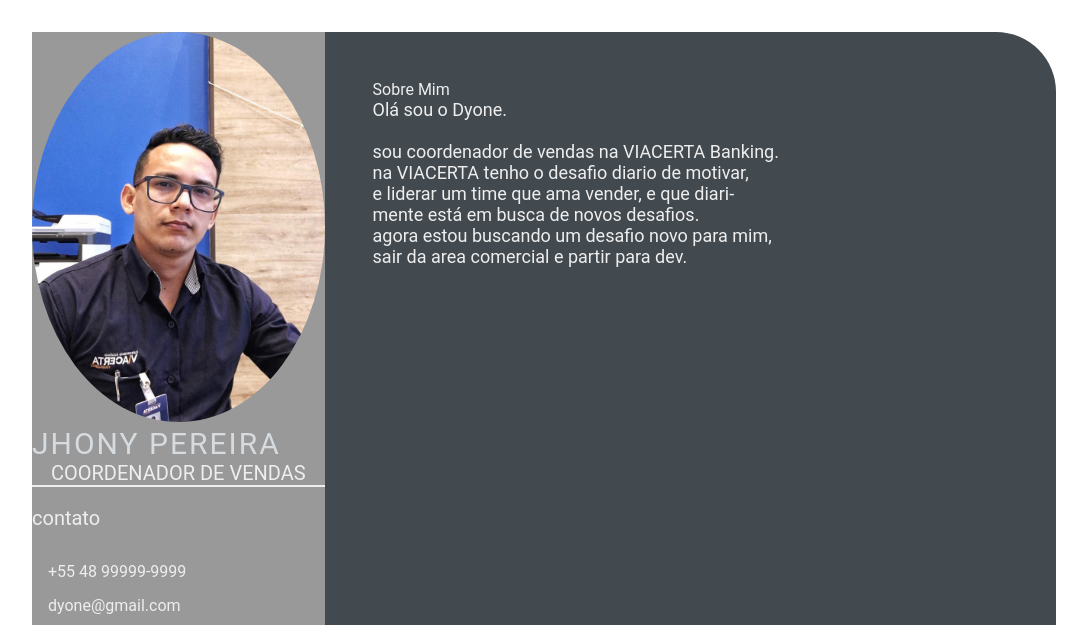
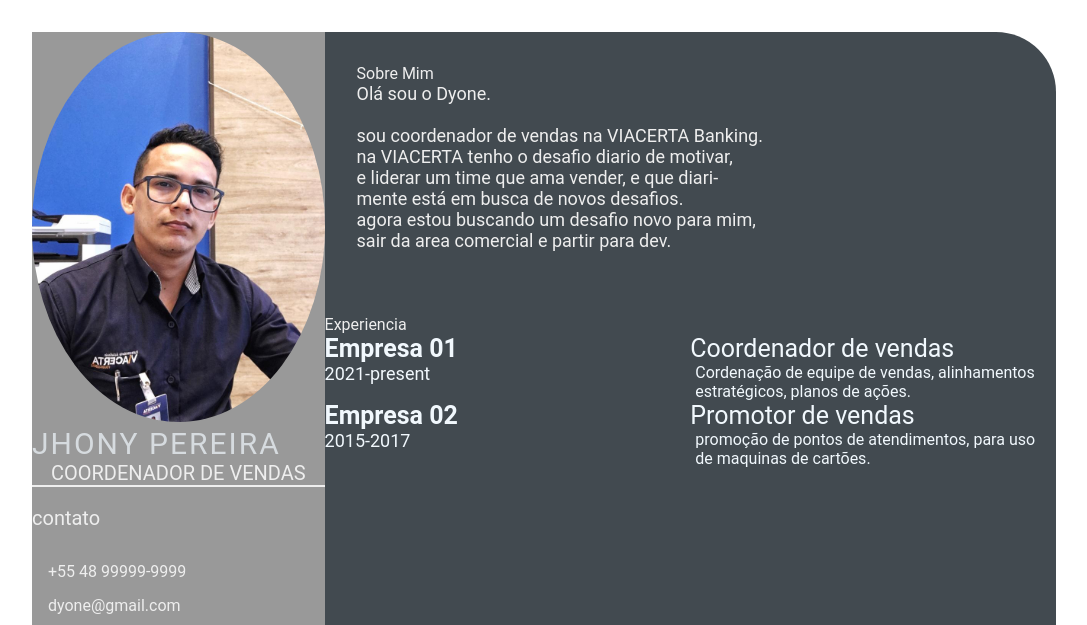
Before and after one commit to Jhonypd/devweekgit.github.io, a plain HTML site: page index.html in a window 1280 px wide. Shown: the top 625 px of the page, without its empty margins (96-1183 px from the left). Drawn offline with Linux system fonts and the light colour scheme.

Commit message:
jornada dia 03

```diff
--- a/index.html
+++ b/index.html
@@ -53,6 +53,31 @@
                         </p>
                     </section>
                 </div>
+            <section class="experience gap">
+                <div class="right-title">Experiencia</div>
+                <div class="experience-contents">
+                    <div class="exp-left">
+                        <p class="exp-company-name">Empresa 01</p>
+                        <p class="exp-time-period">2021-present</p>
+                    </div>
+                    <div class="exp-right">
+                        <pc class="exp-position">Coordenador de vendas</pc>
+                        <p class="exp-desc">
+                            Cordenação de equipe de vendas,
+                            alinhamentos estratégicos, planos de ações.<br>
+                        </p>
+                    </div>
+                    <div class="exp-left">
+                        <p class="exp-company-name">Empresa 02</p>
+                        <p class="exp-time-period">2015-2017</p>
+                    </div>
+                    <div class="exp-right">
+                        <pc class="exp-position">Promotor de vendas</pc>
+                        <p class="exp-desc">
+                            promoção de pontos de atendimentos, para uso de maquinas de cartões.<br>
+                        </p>
+                    </div>
+                </div>
             </section>
     </main>
 </body>
--- a/style.css
+++ b/style.css
@@ -28,7 +28,7 @@
 }
 
 .left-section-contents{
-    padding: 3rem 3rem;
+    padding: 2rem 2rem;
 }
 
 .profile {
@@ -87,7 +87,7 @@
 }
 
 .right-section-contents {
-    padding: 3rem 3rem;
+    padding: 2rem 2rem;
 }
 
 .right-title {
@@ -101,3 +101,38 @@
     font-size: 18px;
     color: #eeeeee;
 }
+
+.experience-contents,
+.education-contents,
+.awards-contents {
+    display: grid;
+    grid-template-columns: repeat(2, 1fr);
+    padding-bottom: 2rem;
+    color: #F1F8FD;
+}
+
+.exp-company-name,
+.education-school-name,
+.awards-company-name {
+    font-size: 25px;
+    font-weight: bold;
+}
+
+.exp-time-period,
+.educationp-time-period,
+.awards-time-period {
+    font-size: 18px;
+}
+
+.exp-position,
+.education-subject,
+.awards-name {
+    font-size: 25px;
+}
+
+.exp-desc,
+.education-desc,
+.awards-desc {
+    font-size: 16px;
+    padding-left: 5px;
+}
```
